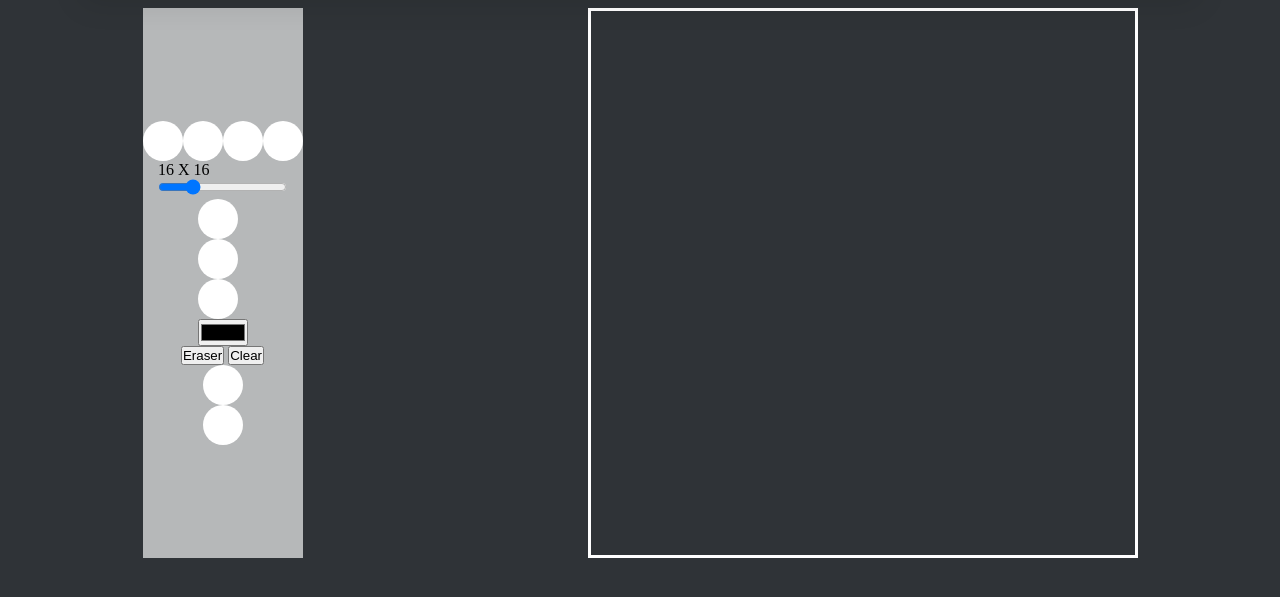
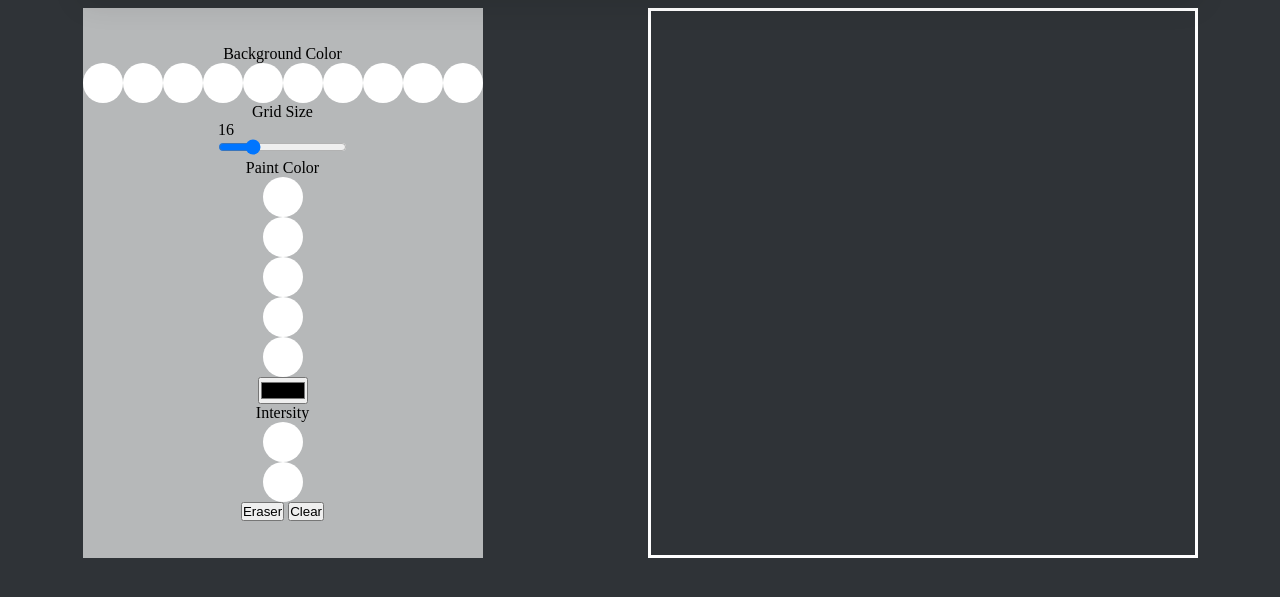
Before and after one commit to Akhi1Codes/Etch-a-Sketch, a plain HTML site: page index.html in a window 1280 px wide. Shown: the part 51-648 px from the top of the page. Drawn offline with Linux system fonts and the light colour scheme.

Commit message:
added new id's

```diff
--- a/index.html
+++ b/index.html
@@ -4,8 +4,14 @@
     <meta charset="UTF-8" />
     <meta http-equiv="X-UA-Compatible" content="IE=edge" />
     <meta name="viewport" content="width=device-width, initial-scale=1.0" />
-    <link rel="stylesheet" href="styles.css">
-    <script src="script.js"></script>
+    <link rel="stylesheet" href="styles.css" />
+    <!-- <link rel="preconnect" href="https://fonts.googleapis.com" />
+    <link rel="preconnect" href="https://fonts.gstatic.com" crossorigin />
+    <link
+      href="https://fonts.googleapis.com/css2?family=Caveat:wght@900&display=swap"
+      rel="stylesheet"
+    /> -->
+    <script async src="script.js"></script>
     <title>Etch-a-Sketch</title>
   </head>
   <body>
@@ -18,35 +24,59 @@
       </header>
       <main>
         <section class="controls">
+          <p class="headings">Background Color</p>
           <div class="flex_backclr">
+            <div class="pink_clr circles"></div>
+            <div class="cyan_clr circles"></div>
+            <div class="orange_clr circles"></div>
+            <div class="yellow_clr circles"></div>
+            <div class="green_clr circles"></div>
+            <div class="red_clr circles"></div>
+            <div class="purple_clr circles"></div>
+            <div class="blue_clr circles"></div>
+            <div class="darkblue_clr circles"></div>
             <div class="black_clr circles"></div>
+          </div>
+          <p class="headings">Grid Size</p>
+          <div class="slider">
+            <label>
+              <p class="slider_value" id="slide_val">16</p>
+              <input
+                id="sizeSlider"
+                class="slider"
+                type="range"
+                value="16"
+                min="1"
+                max="64"
+                autocomplete="off"
+              />
+            </label>
+          </div>
+          <p class="headings">Paint Color</p>
+          <div class="pen_clr">
+            <div class="yellow_clr circles"></div>
+            <div class="green_clr circles"></div>
             <div class="red_clr circles"></div>
             <div class="blue_clr circles"></div>
-        <div class="orange_clr circles"></div>
+            <div class="black_clr circles"></div>
           </div>
-      <div class="slider">
-        <label>
-          <p class="slider_value">16 X 16</p>
-          <input id="sizeSlider" type="range" value="16" min="1" max="64" />
-        </label>
+          <div>
+            <input type="color" class="color_selector"/>
           </div>
-      <div class="pen_clr">
-        <div class="black_clr circles"></div>
-        <div class="red_clr circles"></div>
-        <div class="blue_clr circles"></div>
-        <input type="color"/>
+          <p class="headings">Intersity</p>
+          <div class="intensity_btns">
+            <div class="dark circles black_clr"></div>
+            <div class="light circles"></div>
           </div>
           <div class="e_and_c">
-        <button>Eraser</button>
-        <button>Clear</button>
-      </div>
-      <div class="intensity_btns">
-        <div class="dark circles"></div>
-        <div class="light circles"></div>
+            <button class="button">Eraser</button>
+            <button class="button">Clear</button>
           </div>
         </section>
         <section class="canvas">
-      <div class="canvas_container"></div>
+          <div class="canvas_container" id="grid_container">
+
+          </div>
         </section>
       </main>
     </div>
```
Lines whose indentation alone changed are shown as unchanged.
